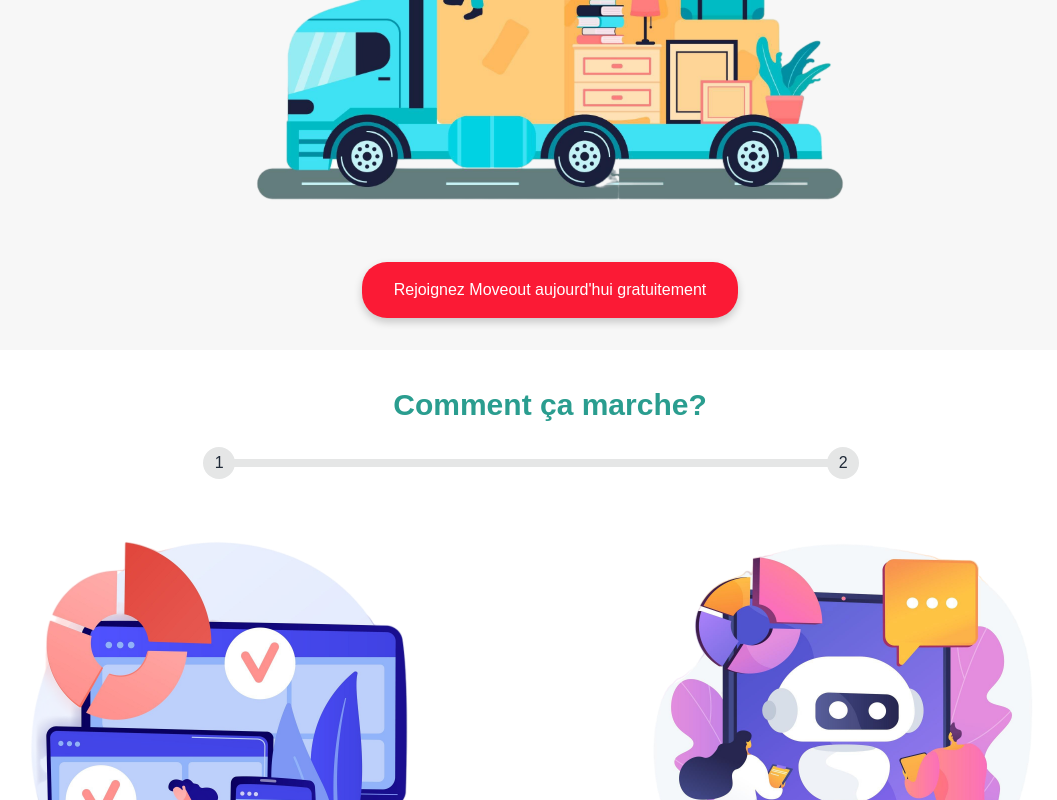
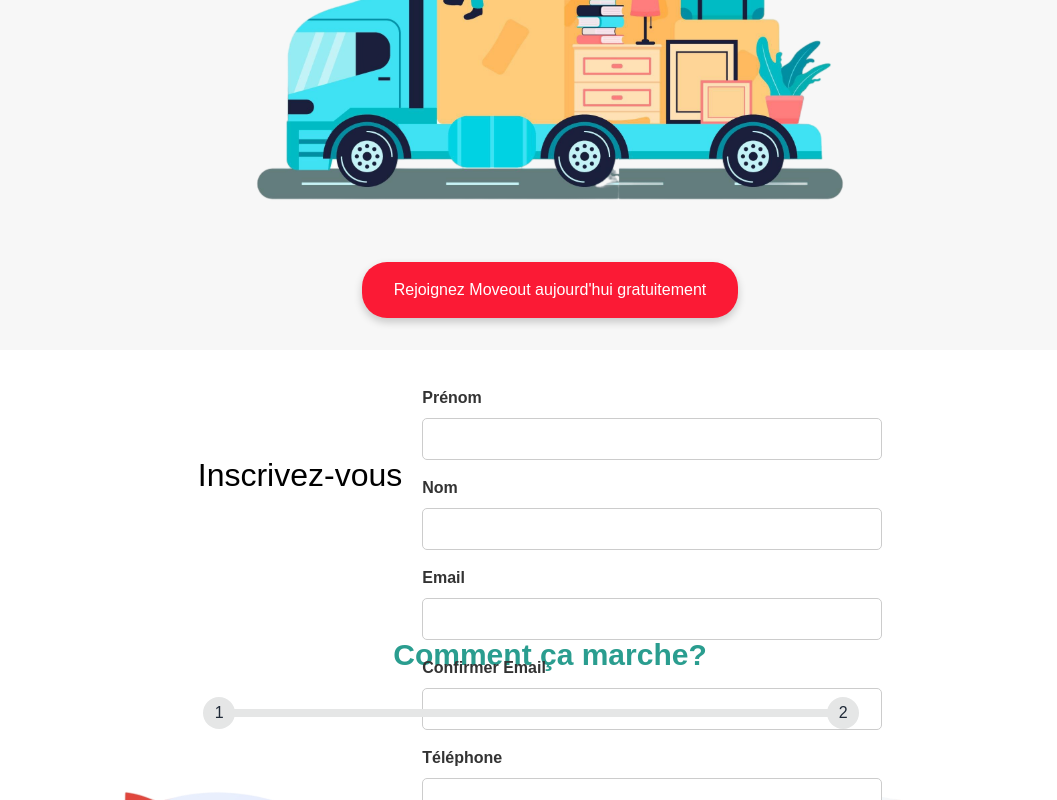
Before and after one commit to thebenoit/Moveout_Project02, a Vue app in the folder vite-project/: page /landingpage in a window 1280 px wide. Shown: the part 344-1144 px from the top of the page, without its empty margins (90-1147 px from the left). Built offline with nearby package versions, Linux system fonts and the light colour scheme.

Commit message:
capable de créer un user

```diff
--- a/vite-project/src/views/landingPage-signup.vue
+++ b/vite-project/src/views/landingPage-signup.vue
@@ -1,5 +1,65 @@
+<template>
+    <div class="w-full min-h-screen grid lg:grid-cols-2">
+      <div class="mx-auto max-w-sm content-center">
+        <Card class="bg-gray-200 backdrop-blur-3xl mt-16 lg:mt-0">
+          <CardHeader>
+            <CardTitle class="text-xl">
+              Sign Up
+            </CardTitle>
+            <CardDescription>
+              Fill the form below to get you started!
+            </CardDescription>
+          </CardHeader>
+          <CardContent>
+            <h2>Inscrivez-vous</h2>
+            <form @submit.prevent="submitForm" class="popup-content">
+              <div class="form-group">
+                <label for="firstName">Prénom</label>
+                <input type="text" id="firstName" v-model="form.firstName" required>
+              </div>
+              <div class="form-group">
+                <label for="lastName">Nom</label>
+                <input type="text" id="lastName" v-model="form.lastName" required>
+              </div>
+              <div class="form-group">
+                <label for="email">Email</label>
+                <input type="email" id="email" v-model="form.email" required>
+              </div>
+              <div class="form-group">
+                <label for="confirmEmail">Confirmer Email</label>
+                <input type="email" id="confirmEmail" v-model="form.confirmEmail" required>
+              </div>
+              <div class="form-group">
+                <label for="phone">Téléphone</label>
+                <input type="tel" id="phone" v-model="form.phone" required>
+              </div>
+              <div class="form-group">
+                <label for="password">Password</label>
+                <input type="password" id="password" v-model="form.password" required>
+              </div>
+
+              <div class="form-group">
+                <label for="confirmPassword">Confirmer Password</label>
+                <input type="password" id="confirmPassword" v-model="form.confirmPassword" required>
+              </div>
+
+              <button type="submit">Soumettre</button>
+            </form>
+          </CardContent>
+        </Card>
+      </div>
+      <div class="hidden bg-muted lg:block">
+        <img src="@/assets/images/house-1477041_1920.jpg" alt="Image" width="1920" height="1080" class="h-full w-full object-cover dark:brightness-[0.2] dark:grayscale">
+      </div>
+    </div>
+  </template>
+
   <script>
-import utils from '../utils/utils'
+  import { CardHeader, CardTitle, CardDescription, CardContent} from '@/components/ui/card'; // Importez vos composants UI correctement
+  import utils from '../utils/utils';
+  import { Input } from '@/components/ui/input';
+  import { Label } from '@/components/ui/label';
+  import { Button } from '@/components/ui/button';
 
   export default {
     data() {
@@ -14,7 +74,6 @@ import utils from '../utils/utils'
           phone: '',
           password: '',
           confirmPassword: ''
-
         }
       };
     },
@@ -23,69 +82,20 @@ import utils from '../utils/utils'
         try {
           let result = await utils.post('api/client/signup', this.form);
           result = await result.json();
-        console.log('resultat: ',result);
+          console.log('resultat: ', result);
 
           if (result.token) {
             utils.setToken(result.token);
-          this.$router.push({ path: '/foryou' });
+            this.$router.push({ path: '/landingpage-success' });
           }
         } catch (error) {
           console.error('Error during signup:', error);
         }
       }
     }
-
   };
-
   </script>
 
-<template>
-  <div class="w-full min-h-screen grid lg:grid-cols-2 ">
-    <div class="mx-auto max-w-sm content-center">
-      <Card class="bg-gray-200 backdrop-blur-3xl mt-16 lg:mt-0 ">
-        <CardHeader>
-          <CardTitle class="text-xl">
-            Sign Up
-          </CardTitle>
-          <CardDescription>
-            Fill the form below to get you started !
-          </CardDescription>
-        </CardHeader>
-        <CardContent>
-          <div class="grid gap-4">
-            <div class="grid grid-cols-2 gap-4">
-              <div class="grid gap-2">
-                <Input id="first-name" placeholder="First name" required  v-model="firstName"/>
-              </div>
-              <div class="grid gap-2">
-                <Input id="last-name" placeholder="Last name" required  v-model="lastName"/>
-              </div>
-            </div>
-            <div class="grid mt-1">
-              <Input id="phone" type="phone" placeholder="Phone number" required  v-model="phone"/>
-            </div>
-            <div class="grid mt-1">
-              <Input id="email" type="email" placeholder="Email" required  v-model="email"/>
-            </div>
-            <div class="grid mt-1">
-              <Input id="email" type="email" placeholder="Confirm email" required  v-model="confirmEmail"/>
-            </div>
-            <div class="grid mt-1">
-              <Input id="password" type="password" placeholder="Password" v-model="password"/>
-            </div>
-            <div class="grid mt-1">
-              <Input id="password" type="password" placeholder="Confirm Password" v-model="confirmPassword"/>
-            </div>
-            <Button type="submit" class="w-full bg-cyan-500" @click="signup">
-              Rejoignez Moveout aujourd'hui gratuitement
-            </Button>
-          </div>
-
-        </CardContent>
-      </Card>
-    </div>
-    <div class="hidden bg-muted lg:block">
-      <img src="@/assets/images/house-1477041_1920.jpg" alt="Image" width="1920" height="1080" class="h-full w-full object-cover dark:brightness-[0.2] dark:grayscale">
-    </div>
-  </div>
-</template>
+  <style scoped>
+  /* Votre CSS ici */
+  </style>
--- a/vite-project/src/views/landingPage.vue
+++ b/vite-project/src/views/landingPage.vue
@@ -7,7 +7,7 @@
         <button @click="clickCta" >Rejoignez Moveout aujourd'hui gratuitement</button>
       </section>
 
-      <section v-if="showForm" class="signup-form">
+      <section  class="signup-form">
         <h2>Inscrivez-vous</h2>
         <form @submit.prevent="submitForm" class="popup-content">
           <div class="form-group">
```
Lines whose indentation alone changed are shown as unchanged.
